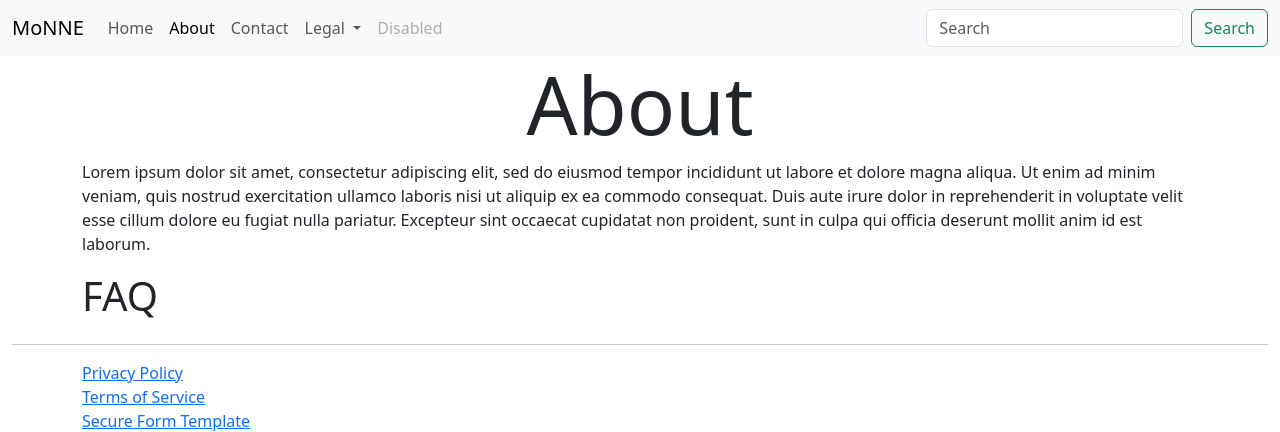
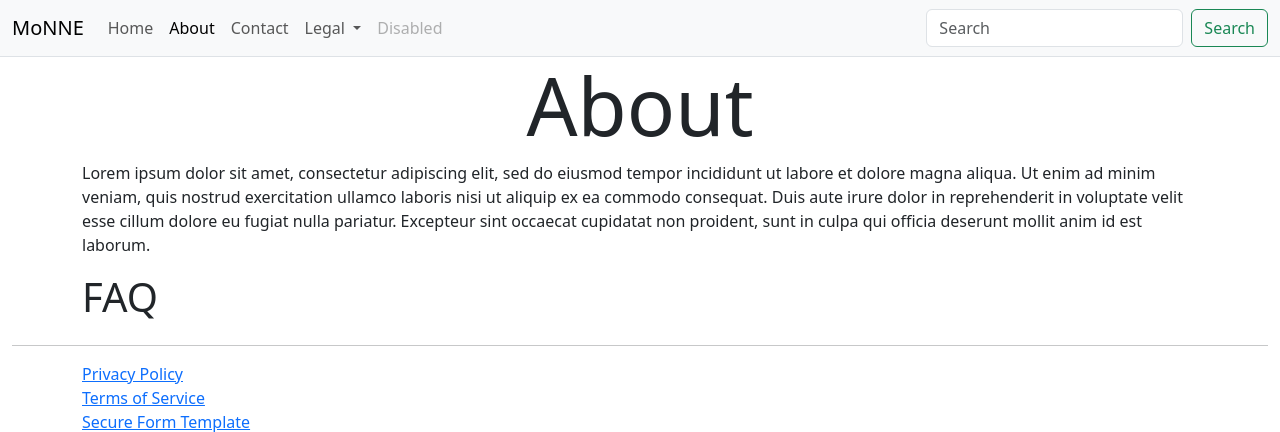
Before and after one commit to TempeHS/2026SE_MajorProject_Xavier.P, a Flask app: page /about in a window 1280 px wide. Shown: the top 432 px of the page. Run offline with Flask 3, Linux system fonts and the light colour scheme; some libraries are stand-ins or nearby versions.

Commit message:
add bottom border to navbar

```diff
--- a/templates/partials/menu.html
+++ b/templates/partials/menu.html
@@ -1,4 +1,4 @@
-<nav class="navbar navbar-expand-lg bg-body-tertiary">
+<nav class="navbar navbar-expand-lg bg-body-tertiary border-bottom">
   <div class="container-fluid">
     <a class="navbar-brand" href="/">MoNNE</a>
     <button
```
